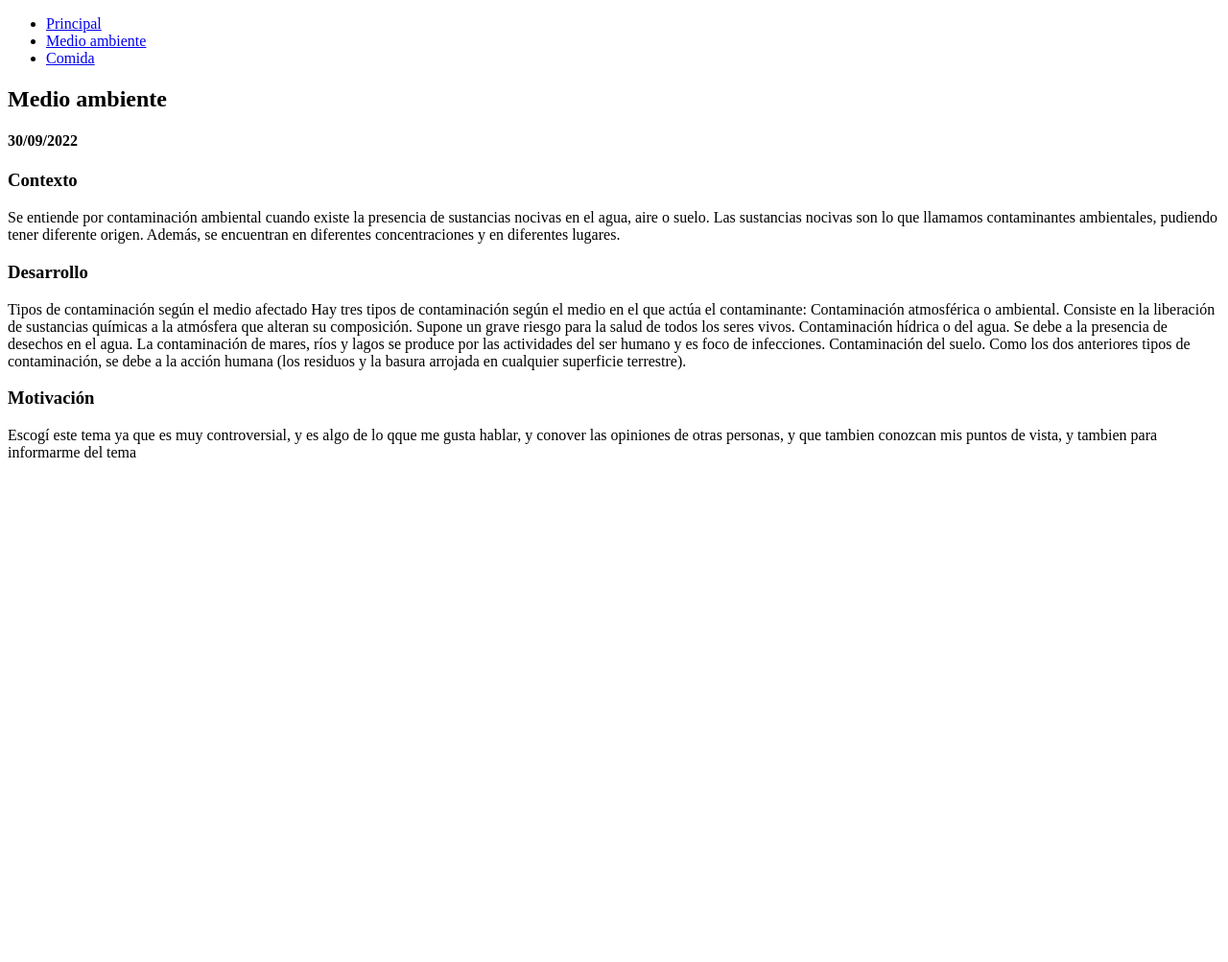
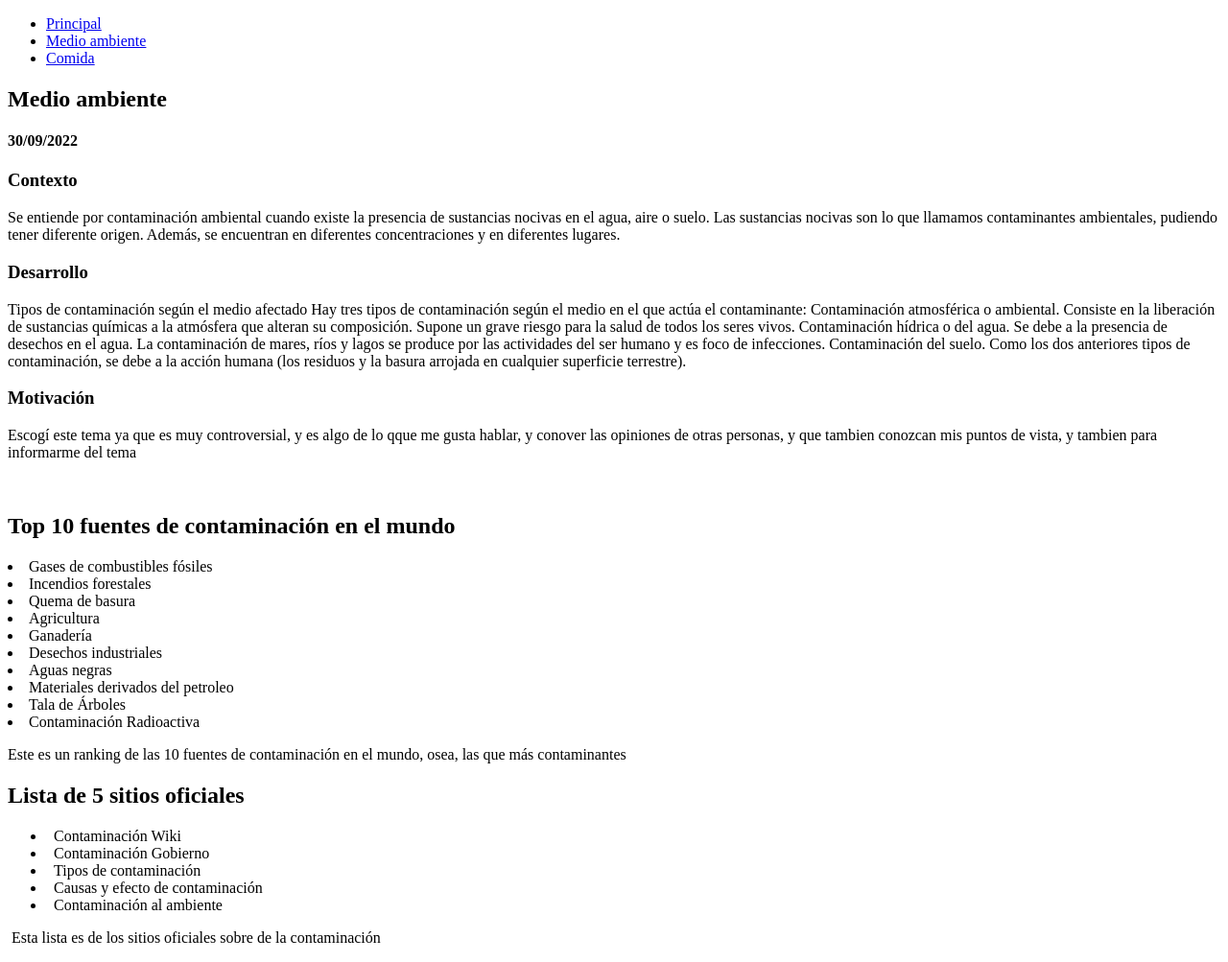
Before and after one commit to danielcamachoch/11-2-CamachoDaniel-blog_del_mundo, a plain HTML site: page root/mi_primer_tema.html in a window 1280 px wide. Shown: the whole page at 96% size. Before the commit the page ends 800 px from the top, so only its background shows below. Drawn offline with Linux system fonts and the light colour scheme.

Commit message:
Cambio primer tema

```diff
--- a/root/mi_primer_tema.html
+++ b/root/mi_primer_tema.html
@@ -1,16 +1,18 @@
 <!DOCTYPE html>
 <html>
-
-
+    <!--Inicia encabezado-->
     <head>
+        <!--Idioma español-->
 
         <meta charset="utf-8">
-
+        <!--Comienza titulo-->
         <title> Introducción a mi tema</title>
-
+        <!--termina titulo-->
     </head>
-
+    <!--Termina encabezado-->
+    <!--comienza cuerpo-->
     <body>
+        <!--Comienza lista para enlaces-->
         <nav>
             <ul>
                 <li>
@@ -25,20 +27,29 @@
 
             </ul>
         </nav>
-
+        <!--termina lista para enlaces-->
+        <!--Comienza section-->
         <section>
+            <!--Comienza parte seminare2-->
             <article>
 
                 <header>
                     <hgroup>
+                        <!--Comienza título-->
                         <h2> Medio ambiente </h2>
+                        <!--termina título-->
+                        <!--Comienza fecha-->
                         <h4>30/09/2022</h4>
+                        <!--termina fecha-->
                     </hgroup>
 
                 </header>
                 <div>
+                     <!--comienza contexto-->
                      <h3>Contexto</h3>
                      <p>Se entiende por contaminación ambiental cuando existe la presencia de sustancias nocivas en el agua, aire o suelo. Las sustancias nocivas son lo que llamamos contaminantes ambientales, pudiendo tener diferente origen. Además, se encuentran en diferentes concentraciones y en diferentes lugares.</p>
+                     <!--termina contexto-->
+                     <!--Comienza desarrollo-->
                      <h3>Desarrollo </h3>
                      <p> Tipos de contaminación según el medio afectado
                          Hay tres tipos de contaminación según el medio en el que actúa el contaminante:
@@ -46,11 +57,12 @@
                          Contaminación atmosférica o ambiental. Consiste en la liberación de sustancias químicas a la atmósfera que alteran su composición. Supone un grave riesgo para la salud de todos los seres vivos.
                          Contaminación hídrica o del agua. Se debe a la presencia de desechos en el agua. La contaminación de mares, ríos y lagos se produce por las actividades del ser humano y es foco de infecciones.
                          Contaminación del suelo. Como los dos anteriores tipos de contaminación, se debe a la acción humana (los residuos y la basura arrojada en cualquier superficie terrestre).
-                      </p>
+                     </p>
+                     <!--termina desarrollo-->
+                     <!--comienza motivación-->
                         <h3>Motivación</h3>
-                        <p> Escogí este tema ya que es muy controversial, y es algo de lo qque me gusta hablar, y conover las opiniones de otras personas, y que tambien conozcan mis puntos de vista, y tambien para informarme del tema
-
-                        </p>
+                        <p> Escogí este tema ya que es muy controversial, y es algo de lo qque me gusta hablar, y conover las opiniones de otras personas, y que tambien conozcan mis puntos de vista, y tambien para informarme del tema</p>
+                     <!--termina motivación-->
 
                 </div>
 
@@ -59,10 +71,65 @@
 
                 </footer>
             </article>
+            <!--termina parte seminare2-->
+            <article>
+                 <header>
+                    <hgroup>
+                        <!--titulo de la lista-->
+                        <h2>Top 10 fuentes de contaminación en el mundo</h2>
+                    </hgroup>
+                </header>
+                <!--inicia contenido el artículo-->
+                <div>
+                    <ol reversed>
+                        <li>Gases de combustibles fósiles</li>
+                        <li>Incendios forestales</li>
+                        <li>Quema de basura</li>
+                        <li>Agricultura</li>
+                        <li>Ganadería</li>
+                        <li>Desechos industriales</li>
+                        <li>Aguas negras</li>
+                        <li>Materiales derivados del petroleo</li>
+                        <li>Tala de Árboles</li>
+                        <li>Contaminación Radioactiva</li>
+                    </ol reversed>
+                    <p>Este es un ranking de las 10 fuentes de contaminación en el mundo, osea, las que más contaminantes</p>
+                </div>
+                <!--termina contenido de articulo-->
+                <footer>
+
+                </footer>
+            </article>
+
+            <article>
+             <header>
+                <hgroup>
+                     <!--titulo de la lista-->
+                        <h2>Lista de 5 sitios oficiales</h2>
+                </hgroup>
+             </header>
+                <!--inicia contenido el artículo-->
+                <div>
+                    <!-- Inicia lista -->
+                    <ul>
+                        <li> <a href="https://es.wikipedia.org/wiki/Contaminaci%C3%B3n" target="_blank"> Contaminación Wiki </a> </li>
+                        <li> <a href="https://edomex.gob.mx/medio_ambiente_2021#:~:text=Se%20entiende%20por%20contaminaci%C3%B3n%20ambiental,concentraciones%20y%20en%20diferentes%20lugares" target="_blank"> Contaminación Gobierno </a> </li>
+                        <li> <a href="https://ayudaenaccion.org/blog/sostenibilidad/tipos-contaminacion-ambiental/" target="_blank"> Tipos de contaminación</a> </li>
+                        <li> <a href="https://residus.gencat.cat/es/ambits_dactuacio/sols_contaminats/causes_i_efectes_de_la_contaminacio_del_sol/" target="_blank"> Causas y efecto de contaminación </a> </li>
+                        <li> <a href="https://www.fundacionaquae.org/wiki/causas-contaminacion-ambiental/"> Contaminación al ambiente</a> </li>
+                    </ul>
+                    <!-- Termina lista -->
+                    <p> Esta lista es de los sitios oficiales sobre de la contaminación </p>
+                </div>
+                <!--termina contenido de articulo-->
+                <footer> </footer>
+            </article>
+
+
 
 
         </section>
-
+        <!--termina section-->
     </body>
-
+    <!--termina cuerpo-->
 </html>
```
